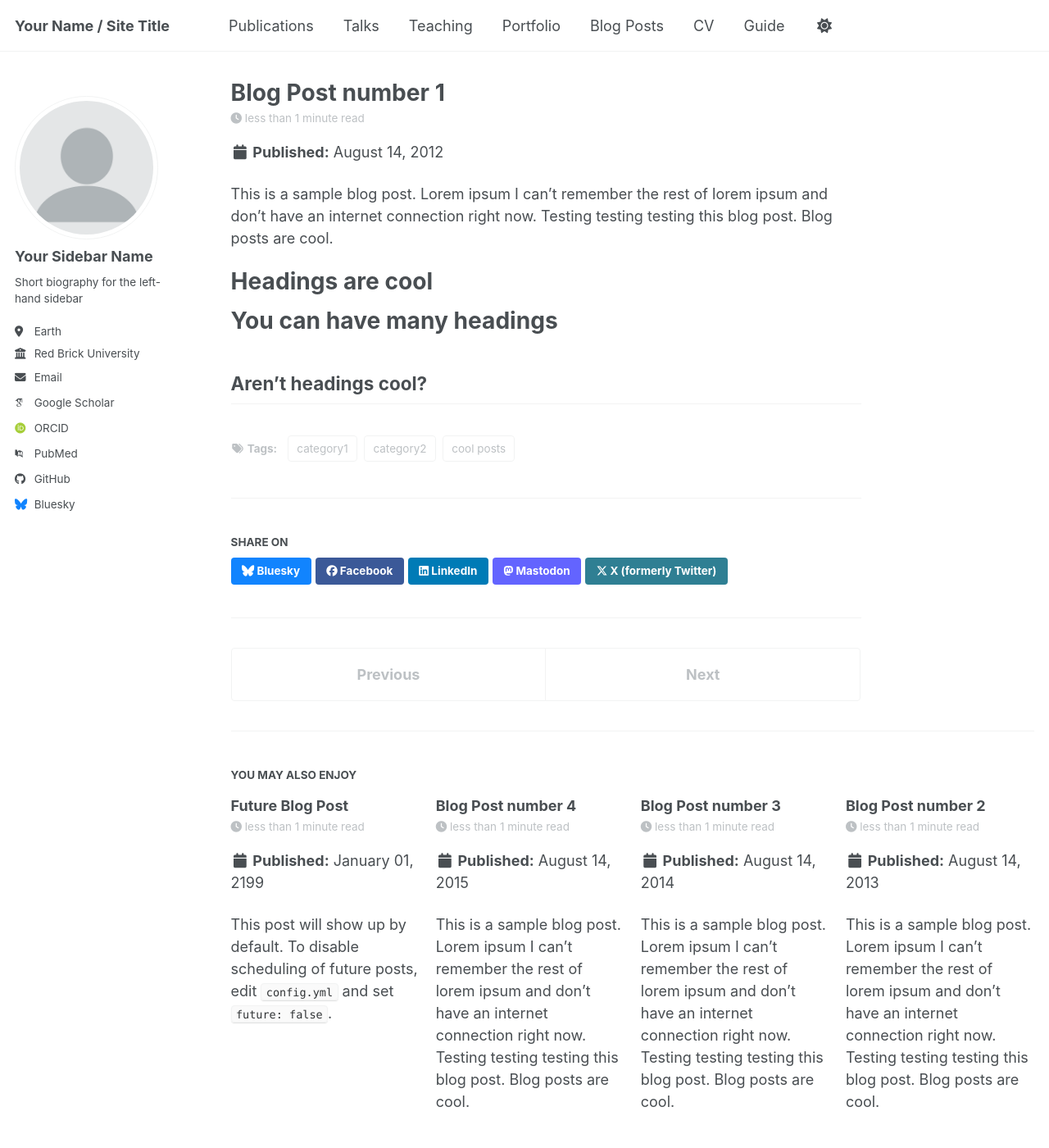
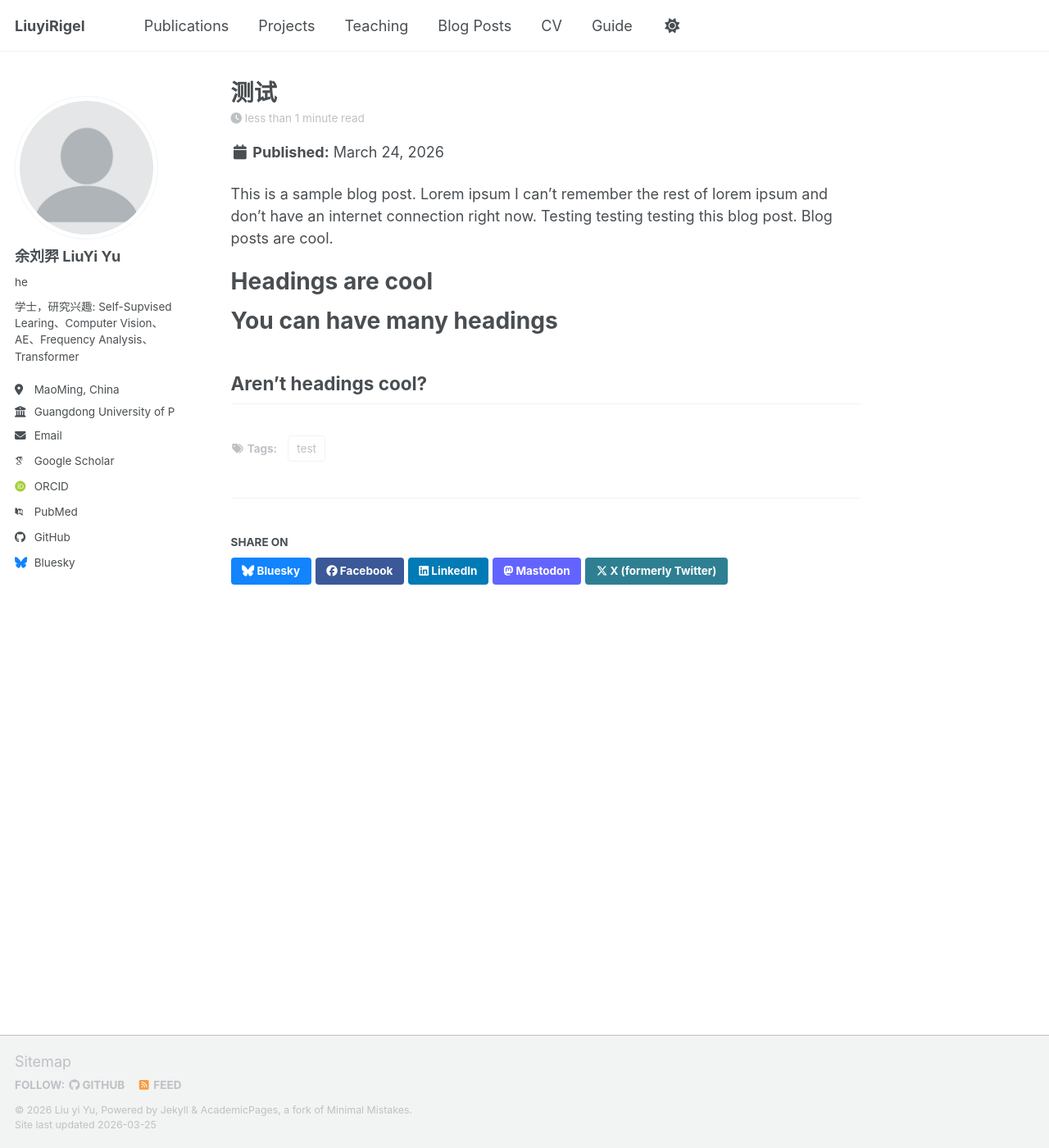
Before and after one commit to LiuyiRigel/LiuyiRigel.github.io, a Jekyll site: the page built from _posts/2026-03-24-first-blog-1.md, in a window 1280 px wide and 1400 px high. Shown: the whole window at 82% size. Built offline with Jekyll 4.4.1, drawn with Linux system fonts in a browser that asks for light colours; some web fonts are replaced; a script bundle is joined from its source files by our own code; library files that are not in the unit come from our copies; some of the changed text lies outside the part shown.

Commit message:
modified:   _config.yml 	modified:   _data/navigation.yml 	modified:   _portfolio/portfolio-1.md 	deleted:    _posts/2013-08-14-blog-post-2.md 	deleted:    _posts/2014-08-14-blog-post-3.md 	deleted:    _posts/2015-08-14-blog-post-4.md 	renamed:    _posts/2012-08-14-blog-post-1.md -> _posts/2026-03-24-first-blog-1.md 	deleted:    _posts/2199-01-01-future-post.md 	deleted:    _publications/2009-10-01-paper-title-number-1.md 	deleted:    _publications/2010-10-01-paper-title-number-2.md 	deleted:    _publications/2015-10-01-paper-title-number-3.md 	deleted:    _publications/2024-02-17-paper-title-number-4.md 	new file:   _publications/2025-05-09-paper-title-number-1.md 	deleted:    _publications/2025-06-08-paper-title-number-5.md 	deleted:    _talks/2013-03-01-tutorial-1.md 	deleted:    _talks/2014-02-01-talk-2.md 	deleted:    _talks/2014-03-01-talk-3.md 	deleted:    _teaching/2015-spring-teaching-2.md

```diff
--- a/_config.yml
+++ b/_config.yml
@@ -9,14 +9,14 @@
 # Basic Site Settings
 locale                   : "en-US"
 site_theme               : "default" # The available themes options are "default", "air", "sunrise", "mint", "dirt" and "contrast"
-title                    : "Your Name / Site Title"
+title                    : "LiuyiRigel"
 title_separator          : "-"
-name                     : &name "Your Name"
-description              : &description "Your Name's academic portfolio"   # Update this with a general description of your site, this is the default if not overridden by a page
-url                      : https://academicpages.github.io # The base hostname & protocol for your site e.g. "https://[your GitHub username].github.io",
+name                     : &name "Liu yi Yu"
+description              : &description "Rose_is_blue"   # Update this with a general description of your site, this is the default if not overridden by a page
+url                      : https://liuyirigel.github.io # The base hostname & protocol for your site e.g. "https://[your GitHub username].github.io",
                                                            # or if you already have some other page hosted on Github then use "https://[your GitHub username].github.io/[Your Repo Name]"
 baseurl                  : "" # the subpath of your site, e.g. "/blog"
-repository               : "academicpages/academicpages.github.io"
+repository               : "liuyirigel/liuyirigel.github.io"
 
 # Site Author - The following control what appear as part of the author content on the side bar.
 #               If a field is blank the icon and link will not appear, otherwise it will be shown.
@@ -24,13 +24,13 @@ repository               : "academicpages/academicpages.github.io"
 author:
   # Biographic information
   avatar           : "profile.png"
-  name             : "Your Sidebar Name"
-  pronouns         : # example: "she/her"
-  bio              : "Short biography for the left-hand sidebar"
-  location         : "Earth"
-  employer         : "Red Brick University"
+  name             : "余刘羿 LiuYi Yu"
+  pronouns         : "he"
+  bio              : "学士，研究兴趣: Self-Supvised Learing、Computer Vision、AE、Frequency Analysis、Transformer"
+  location         : "MaoMing, China"
+  employer         : "Guangdong University of Petrochemical Technology"
   uri              : # URL
-  email            : "none@example.org"
+  email            : "oshhhs1@gmail.com"
 
   # Academic websites
   academia         : # URL
@@ -51,7 +51,7 @@ author:
   bitbucket        : # Username - Update with your username on the site
   codepen          : # Username
   dribbble         : # Username
-  github           : "academicpages"
+  github           : "LiuyiRigel" # Username - Update with your username on the site
   kaggle           : # Username
   stackoverflow    : # User number or user number and name (i.e., use "1" or "1/jeff-atwood")
 
@@ -84,8 +84,8 @@ author:
 
 # Publication Category - The following the list of publication categories and their headings
 publication_category:
-  books:
-    title: 'Books'
+  #books:
+  # title: 'Books'
   manuscripts:
     title: 'Journal Articles'
   conferences:
--- a/_data/navigation.yml
+++ b/_data/navigation.yml
@@ -11,14 +11,11 @@ main:
   - title: "Publications"
     url: /publications/
 
-  - title: "Talks"
-    url: /talks/
+  - title: "Projects"
+    url: /projects/
 
   - title: "Teaching"
     url: /teaching/
-
-  - title: "Portfolio"
-    url: /portfolio/
 
   - title: "Blog Posts"
     url: /year-archive/
--- a/_posts/2013-08-14-blog-post-2.md
+++ /dev/null
@@ -1,20 +0,0 @@
----
-title: 'Blog Post number 2'
-date: 2013-08-14
-permalink: /posts/2013/08/blog-post-2/
-tags:
-  - cool posts
-  - category1
-  - category2
----
-
-This is a sample blog post. Lorem ipsum I can't remember the rest of lorem ipsum and don't have an internet connection right now. Testing testing testing this blog post. Blog posts are cool.
-
-Headings are cool
-======
-
-You can have many headings
-======
-
-Aren't headings cool?
-------
--- a/_posts/2014-08-14-blog-post-3.md
+++ /dev/null
@@ -1,20 +0,0 @@
----
-title: 'Blog Post number 3'
-date: 2014-08-14
-permalink: /posts/2014/08/blog-post-3/
-tags:
-  - cool posts
-  - category1
-  - category2
----
-
-This is a sample blog post. Lorem ipsum I can't remember the rest of lorem ipsum and don't have an internet connection right now. Testing testing testing this blog post. Blog posts are cool.
-
-Headings are cool
-======
-
-You can have many headings
-======
-
-Aren't headings cool?
-------
--- a/_posts/2012-08-14-blog-post-1.md
+++ b/_posts/2026-03-24-first-blog-1.md
@@ -1,11 +1,9 @@
 ---
-title: 'Blog Post number 1'
-date: 2012-08-14
-permalink: /posts/2012/08/blog-post-1/
+title: '测试'
+date: 2026-03-24
+permalink: /posts/2026/03/first-blog-1/
 tags:
-  - cool posts
-  - category1
-  - category2
+  - test
 ---
 
 This is a sample blog post. Lorem ipsum I can't remember the rest of lorem ipsum and don't have an internet connection right now. Testing testing testing this blog post. Blog posts are cool.
--- a/_posts/2199-01-01-future-post.md
+++ /dev/null
@@ -1,11 +0,0 @@
----
-title: 'Future Blog Post'
-date: 2199-01-01
-permalink: /posts/2012/08/blog-post-4/
-tags:
-  - cool posts
-  - category1
-  - category2
----
-
-This post will show up by default. To disable scheduling of future posts, edit `config.yml` and set `future: false`.
```
Also changed, not shown: _portfolio/portfolio-1.md (+1 -1 lines), _posts/2015-08-14-blog-post-4.md (deleted, +0 -20 lines), _publications/2009-10-01-paper-title-number-1.md (deleted, +0 -14 lines), _publications/2010-10-01-paper-title-number-2.md (deleted, +0 -14 lines), _publications/2015-10-01-paper-title-number-3.md (deleted, +0 -14 lines), _publications/2024-02-17-paper-title-number-4.md (deleted, +0 -13 lines), _publications/2025-05-09-paper-title-number-1.md (added, +19 -0 lines), _publications/2025-06-08-paper-title-number-5.md (deleted, +0 -13 lines), _talks/2013-03-01-tutorial-1.md (deleted, +0 -13 lines), _talks/2014-02-01-talk-2.md (deleted, +0 -13 lines), _talks/2014-03-01-talk-3.md (deleted, +0 -11 lines), _teaching/2015-spring-teaching-2.md (deleted, +0 -20 lines).
